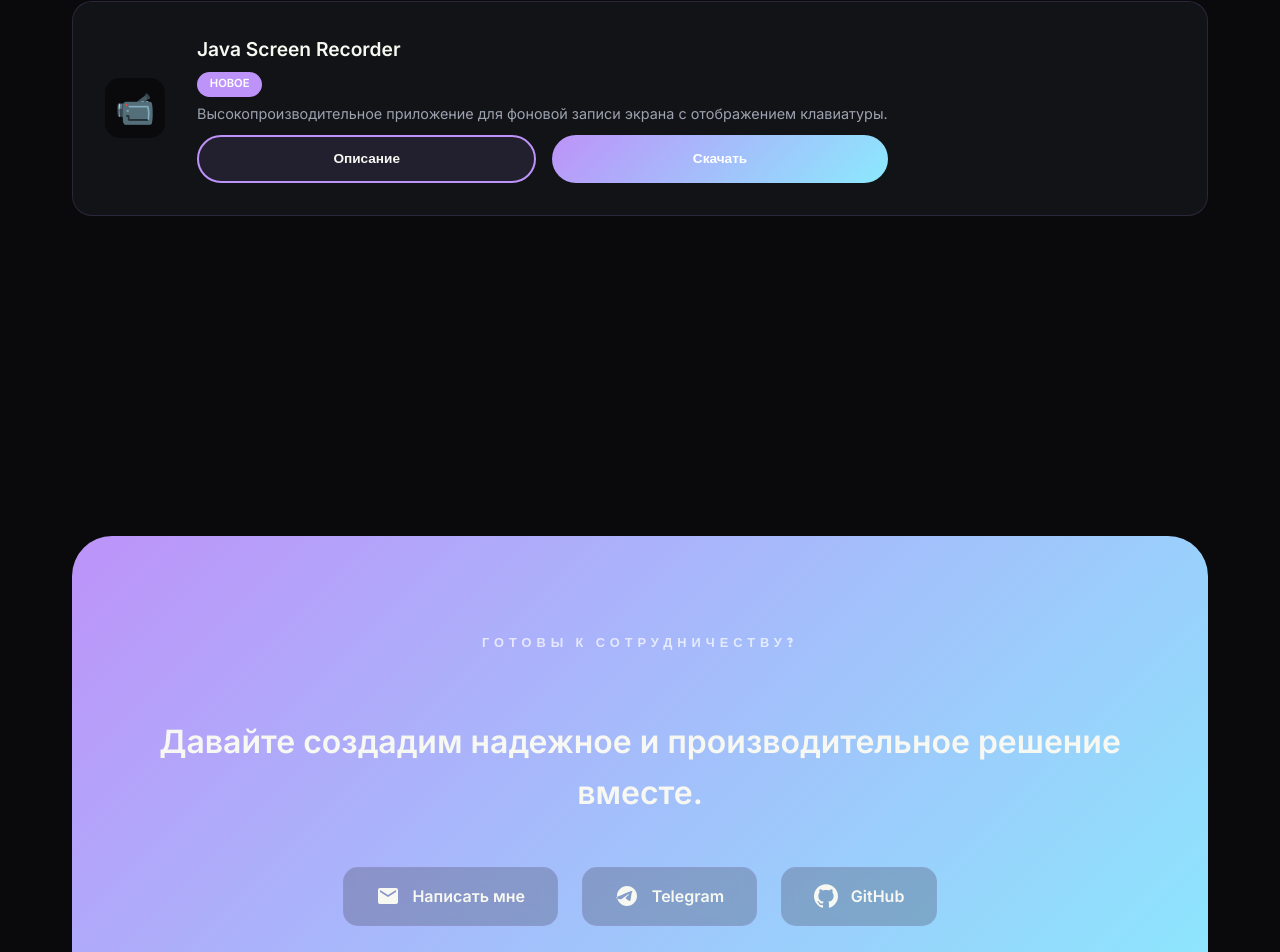
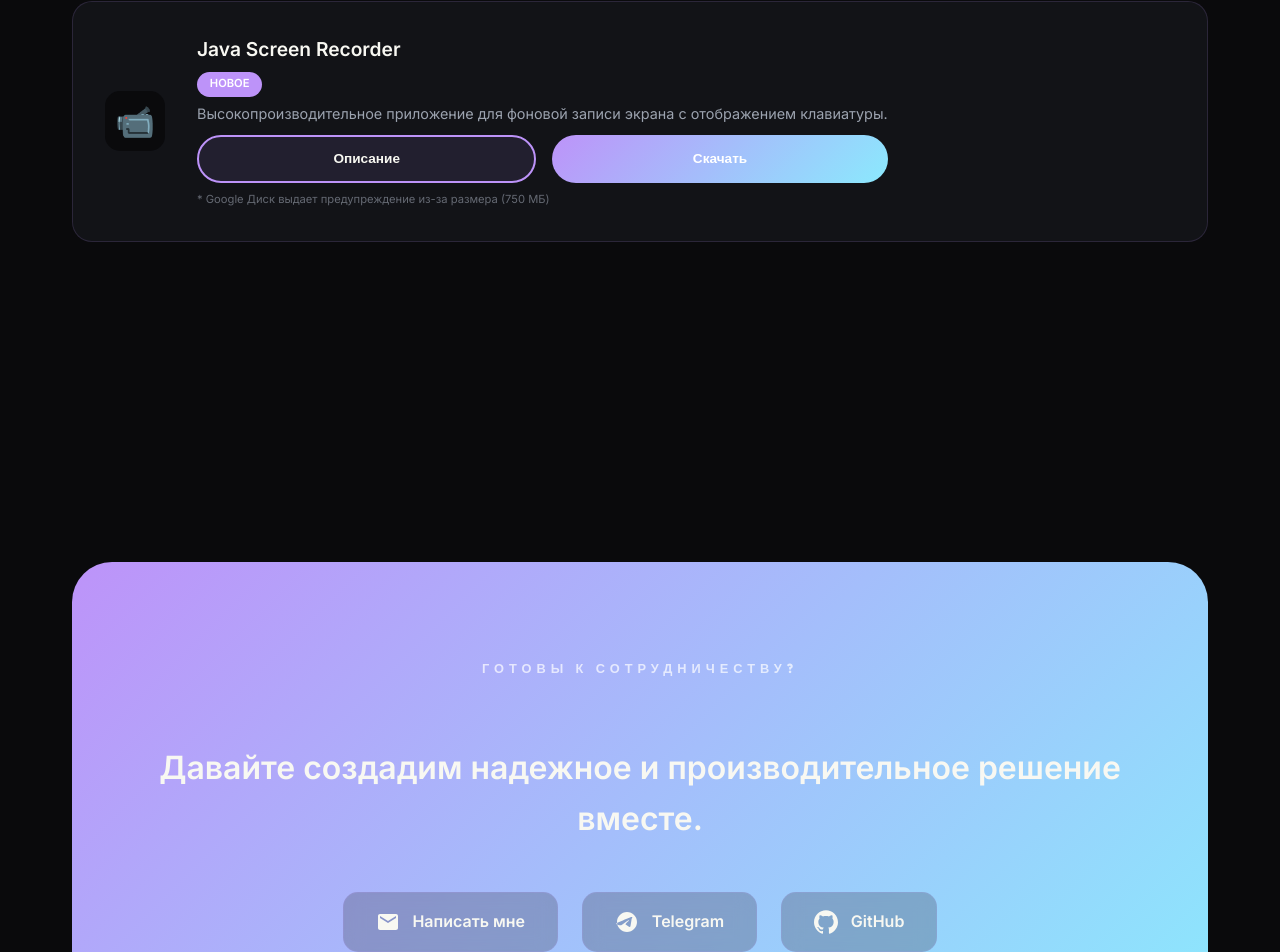
Before and after one commit to KudinovArtemilus/portfolio-2026, a React (Vite) app: page / in a window 1280 px wide. Shown: the part 4852-5804 px from the top of the page. Built offline with nearby package versions, Linux system fonts and the light colour scheme.

Commit message:
UX: added download hint about Google Drive size warning

```diff
--- a/src/App.jsx
+++ b/src/App.jsx
@@ -290,6 +290,9 @@ function Home() {
                                         <Link to="/project/recorder" className="btn btn-secondary">Описание</Link>
                                         <a href={projectsData['recorder'].downloadUrl} className="btn btn-download" download>Скачать</a>
                                     </div>
+                                    <p style={{ fontSize: '0.7rem', opacity: 0.6, marginTop: '8px' }}>
+                                        * Google Диск выдает предупреждение из-за размера (750 МБ)
+                                    </p>
                                 </div>
                             </div>
                         </div>
@@ -365,6 +368,9 @@ function ProjectPage() {
                             <a href={project.downloadUrl} className="btn btn-primary" download>
                                 Скачать проект
                             </a>
+                            <p style={{ marginTop: '15px', fontSize: '0.85rem', opacity: 0.7, maxWidth: '400px', margin: '15px auto 0' }}>
+                                * Примечание: Google Диск не может проверить файлы более 100 МБ на вирусы, поэтому выдает стандартное предупреждение. Это нормально для файла размером 750 МБ.
+                            </p>
                         </div>
                     )}
                 </div>
```
